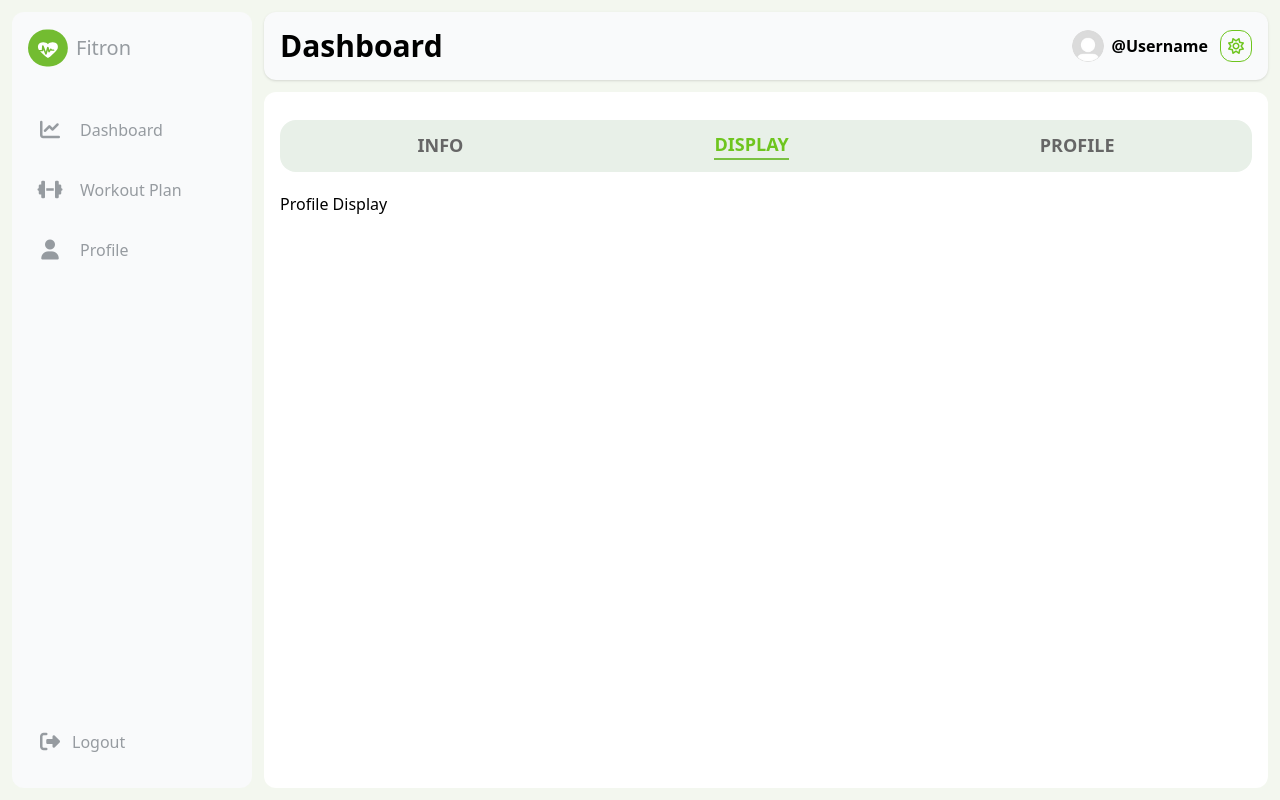
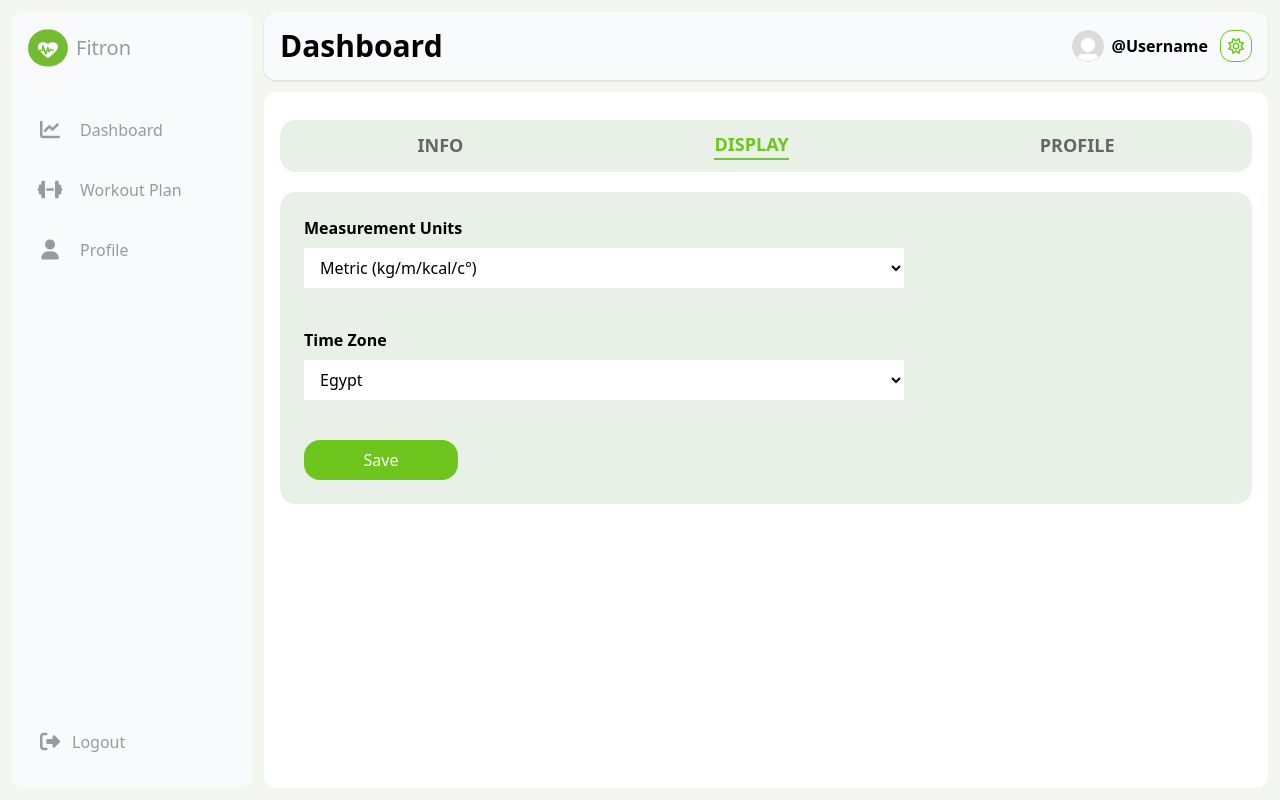
Before and after one commit to AbdoMohamad768/Fitron, a React (Vite) app: page /app/profile/display in a window 1280 px wide. Built offline with nearby package versions, Linux system fonts and the light colour scheme.

Commit message:
add ProfileDisplay page

```diff
--- a/src/pages/ProfileDisplay.jsx
+++ b/src/pages/ProfileDisplay.jsx
@@ -1,8 +1,52 @@
+import { useState } from "react";
+
 function ProfileDisplay() {
   // Make the display section in the profile page and make responsive to min-width 320px
+  // You can go to the page in this rout "/app/profile/display"
+  const [measurmentData , setData] = useState({
+    measurment:"",
+    Zone:""
+  })
+  const changeDate = (e) => {
+    const { name, value } = e.target;
+    setData((e) => ({ ...e, [name]: value }));
+  };
+  return (
+    <div className="flex items-center flex-col">
 
-  // You can go to the page in this rout "/app/profile/display"
-  return <div>Profile Display</div>;
+      <div className="w-full  flex justify-center flex-col items-start p-6 rounded-2xl  bg-[#E8F0E8]"  >
+
+        <div className="mb-10 flex flex-col">
+          <label  className="font-semibold mb-2">
+            Measurement Units
+          </label>
+          <select name="measurment" id="measurment" className=" w-full md:w-[600px]   sm:min-w-[320px]  bg-white pt-2 pb-2 pl-3" onChange={changeDate} value={measurmentData.measurment}>
+            <option value="">Metric (kg/m/kcal/c°)</option>
+            <option value="kg">kg</option>
+            <option value="m">m</option>
+            <option value="kcal">kcal</option>
+            <option value="c°">c°</option>
+          </select>
+        </div>
+        <div className="flex flex-col mb-10" >
+          <label  className="font-semibold mb-2">Time Zone</label>
+          <select name="Zone" id="zone" className=" md:w-[600px]   sm:w-[320px] bg-white pt-2 pb-2 pl-3" onChange={changeDate} value={measurmentData.Zone}>
+            <option value="Egypt">Egypt</option>
+            <option value="KSA">KSA</option>
+            <option value="UAE">UAE</option>
+            <option value="Jordon">Jordon</option>
+          </select>
+        </div>
+       <button
+          className="bg-main-700 pt-2 pb-2 pr-4  md:w-1/6 pl-4  sm:w-full rounded-2xl text-white"
+          type="submit"
+        >
+          Save
+        </button>
+
+      </div>
+    </div>
+  );
 }
 
 export default ProfileDisplay;
```
